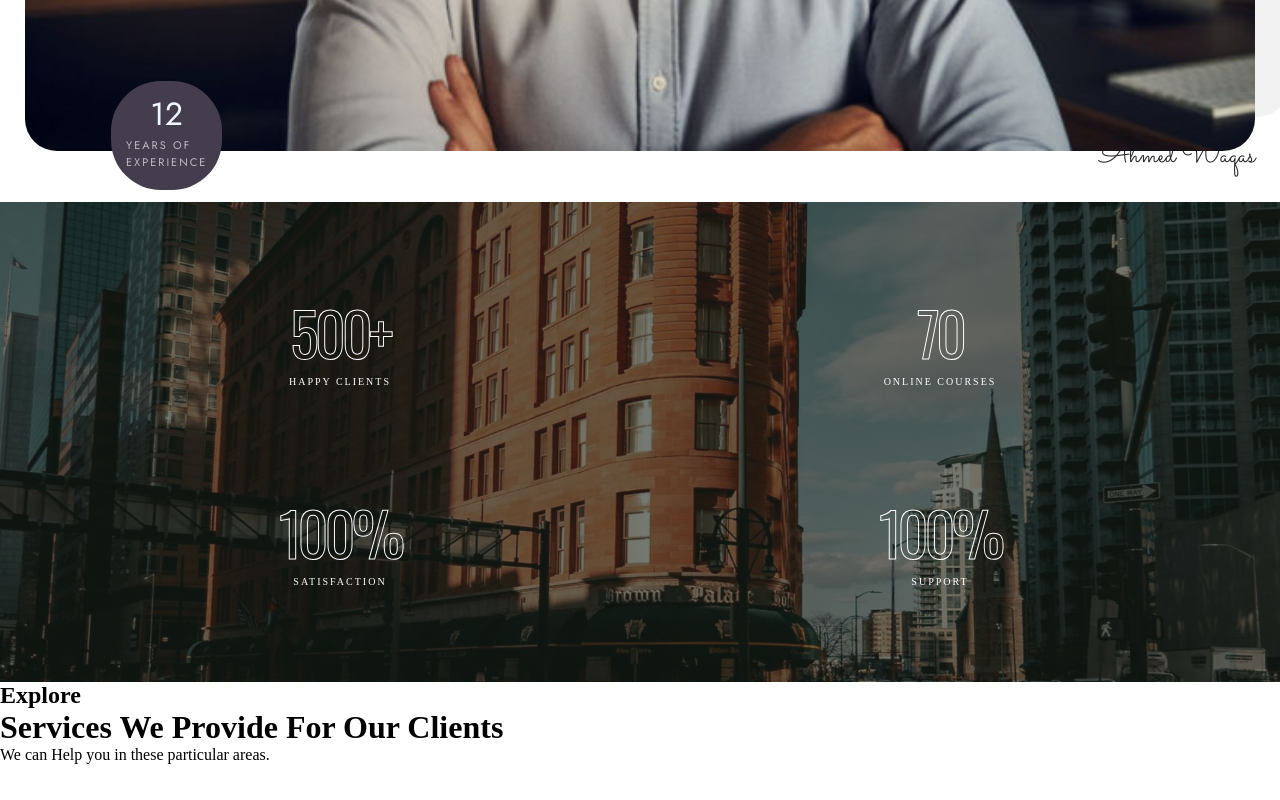
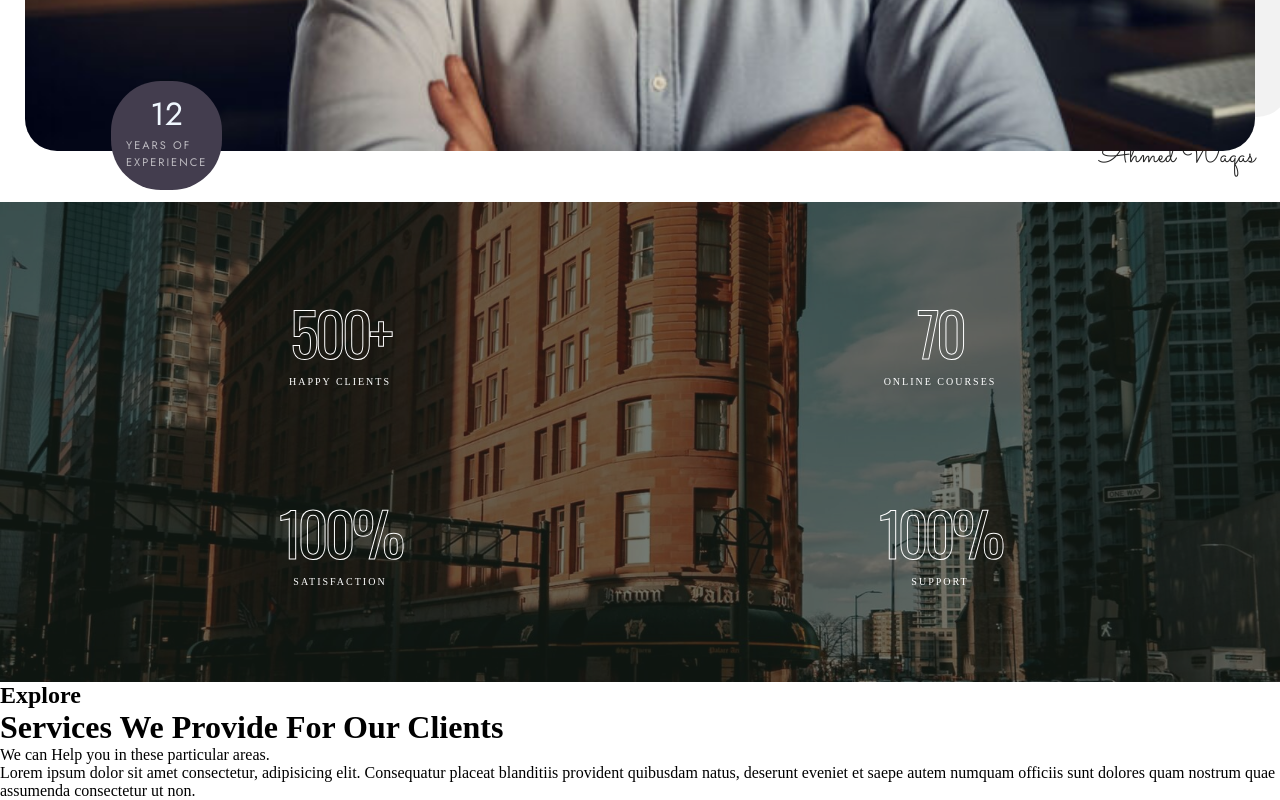
Before and after one commit to UREYPRICE/astrailsInstitute, a React (Vite) app: page / in a window 1280 px wide. Shown: the part 1211-2011 px from the top of the page. Before the commit the page ends 1975 px from the top, so only its background shows below. Built offline with nearby package versions, Linux system fonts and the light colour scheme; a web font is replaced by a local one.

Commit message:
Explore section populated

```diff
--- a/src/Explore.jsx
+++ b/src/Explore.jsx
@@ -7,6 +7,7 @@ const Explore = () => {
             <h2>Explore</h2>
         <h1>Services We Provide For Our Clients</h1>
         <p>We can Help you in these particular areas.</p>
+        <section>Lorem ipsum dolor sit amet consectetur, adipisicing elit. Consequatur placeat blanditiis provident quibusdam natus, deserunt eveniet et saepe autem numquam officiis sunt dolores quam nostrum quae assumenda consectetur ut non.</section>
         </div>
 
     )
```
